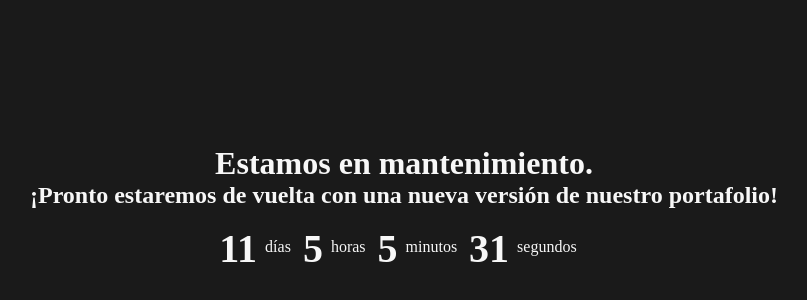
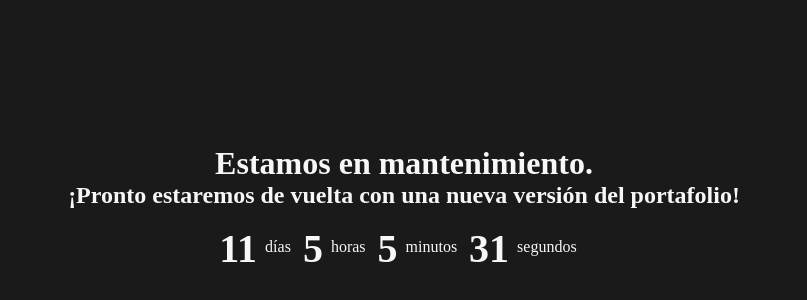
Before and after one commit to EAPP93/eapp93.github.io, a React (Vite) app: page / in a window 1280 px wide. Shown: the part 192-492 px from the top of the page, without its empty margins (236-1043 px from the left). Built offline with nearby package versions, Linux system fonts and the light colour scheme.

Commit message:
fix: message h1

```diff
--- a/src/App.tsx
+++ b/src/App.tsx
@@ -40,7 +40,7 @@ function App() {
     <div className="maintenance-page"> {/* Cambia "style" por "className" */}
       <div className="maintenance-content"> {/* Cambia "style" por "className" */}
         <h1 className="h1">Estamos en mantenimiento.</h1> {/* Cambia "style" por "className" */}
-        <h2 className="h2">¡Pronto estaremos de vuelta con una nueva versión de nuestro portafolio!</h2> {/* Cambia "style" por "className" */}
+        <h2 className="h2">¡Pronto estaremos de vuelta con una nueva versión del portafolio!</h2> {/* Cambia "style" por "className" */}
         <div className="countdown"> {/* Cambia "style" por "className" */}
           <span className="countdown-number">{days}</span> {/* Cambia "style" por "className" */}
           <p className="countdown-label">días</p> {/* Cambia "style" por "className" */}
```
